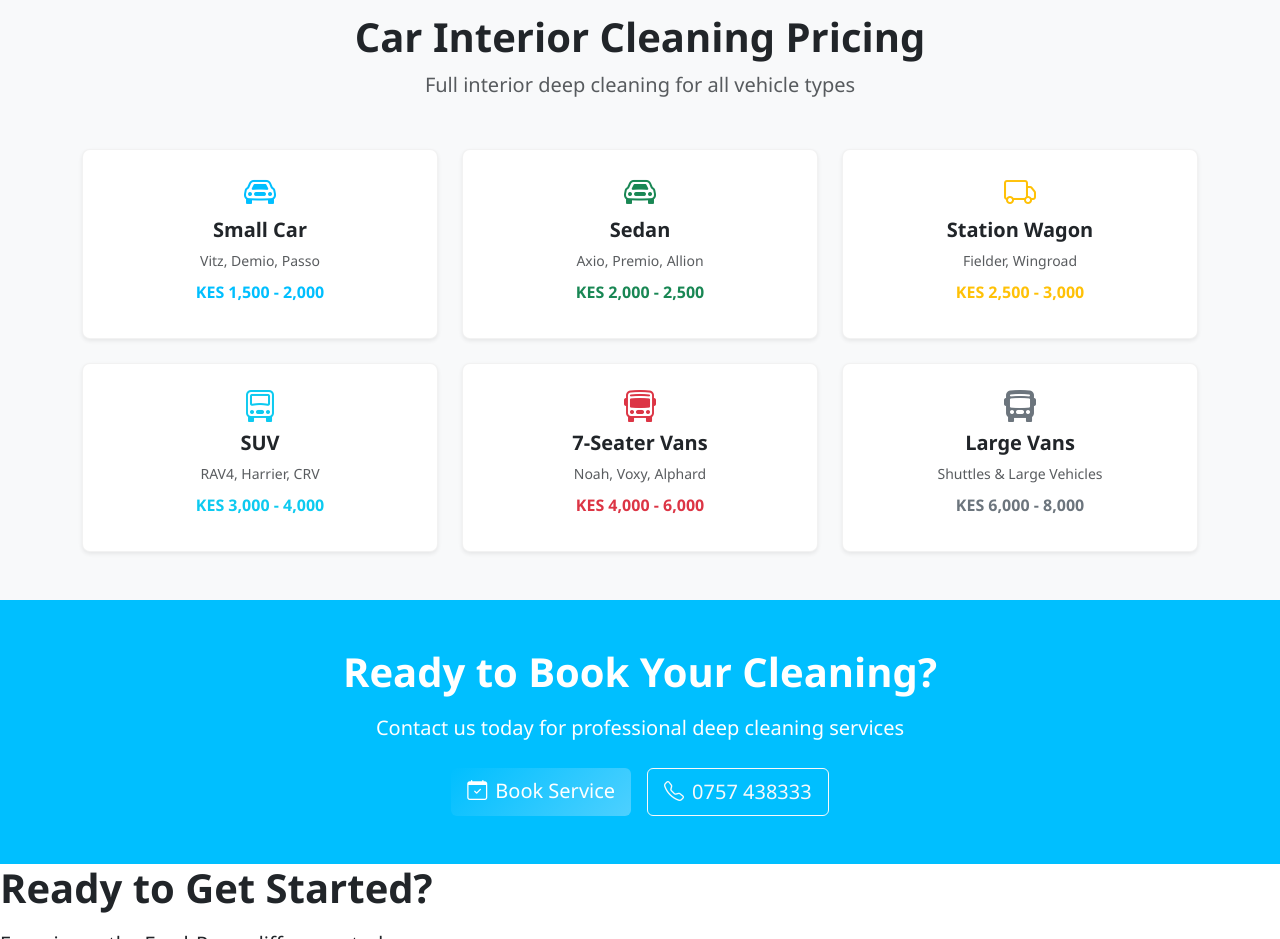
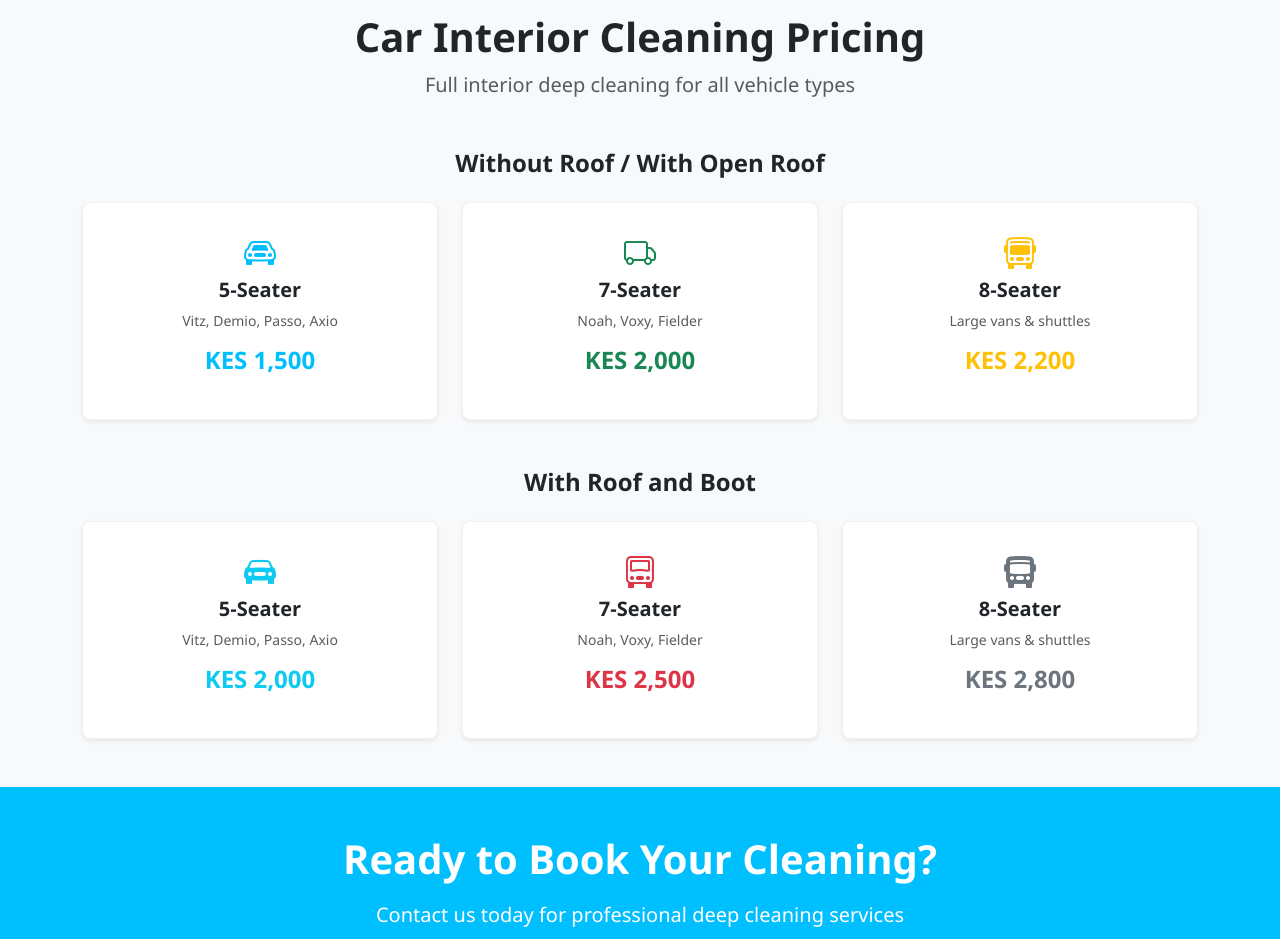
Before and after one commit to Morrisngugi/BlueWave-Aquapro, a plain HTML site: page services.html in a window 1280 px wide. Shown: the part 1460-2399 px from the top of the page. Drawn offline with nearby package versions, Linux system fonts and the light colour scheme.

Commit message:
Update service descriptions and pricing for sofa and car cleaning

```diff
--- a/services.html
+++ b/services.html
@@ -66,7 +66,7 @@
                     <div class="service-icon text-primary mb-3">
                         <i class="bi bi-couch-fill"></i>
                     </div>
-                    <h4 class="fw-bold mb-3">Sofa Deep Cleaning</h4>
+                    <h4 class="fw-bold mb-3">Sofa Cleaning</h4>
                     <p class="text-muted mb-4">Professional shampooing, steam cleaning, and stain removal for all types of sofas and furniture. Safe for fabrics and leather.</p>
                     <ul class="list-unstyled mb-4">
                         <li><i class="bi bi-check2 text-success me-2"></i>Deep shampooing & steaming</li>
@@ -75,8 +75,10 @@
                         <li><i class="bi bi-check2 text-success me-2"></i>On-site service available</li>
                     </ul>
                     <div class="pricing">
-                        <span class="text-primary fw-bold">KES 1,500 - 3,000</span>
-                        <p class="text-muted small mb-0">5-6 seater sofas</p>
+                        <p class="mb-2"><strong>Deep Cleaning:</strong> <span class="text-primary fw-bold">KES 300/seater</span></p>
+                        <p class="text-muted small mb-2">(3 seater: KES 900)</p>
+                        <p class="mb-2"><strong>Dry Vacuum:</strong> <span class="text-primary fw-bold">KES 150/seater</span></p>
+                        <p class="text-muted small mb-0">(3 seater: KES 450)</p>
                     </div>
                 </div>
             </div>
@@ -196,53 +198,65 @@
             <h2 class="display-6 fw-bold">Car Interior Cleaning Pricing</h2>
             <p class="lead text-muted">Full interior deep cleaning for all vehicle types</p>
         </div>
-        <div class="row g-4">
+
+        <!-- Without Roof / With Open Roof -->
+        <div class="mb-5">
+            <h4 class="fw-bold text-center mb-4">Without Roof / With Open Roof</h4>
+            <div class="row g-4 justify-content-center">
                 <div class="col-md-4 col-sm-6">
-                <div class="addon-card text-center p-3 bg-white rounded-3 shadow-sm h-100">
-                    <i class="bi bi-car-front text-primary fs-2 mb-2"></i>
-                    <h5 class="fw-bold">Small Car</h5>
-                    <p class="text-muted small mb-2">Vitz, Demio, Passo</p>
-                    <p class="fw-bold text-primary">KES 1,500 - 2,000</p>
+                    <div class="addon-card text-center p-4 bg-white rounded-3 shadow-sm h-100">
+                        <i class="bi bi-car-front text-primary fs-2 mb-3"></i>
+                        <h5 class="fw-bold">5-Seater</h5>
+                        <p class="text-muted small mb-2">Vitz, Demio, Passo, Axio</p>
+                        <p class="fw-bold text-primary fs-4">KES 1,500</p>
                     </div>
                 </div>
                 <div class="col-md-4 col-sm-6">
-                <div class="addon-card text-center p-3 bg-white rounded-3 shadow-sm h-100">
-                    <i class="bi bi-car-front text-success fs-2 mb-2"></i>
-                    <h5 class="fw-bold">Sedan</h5>
-                    <p class="text-muted small mb-2">Axio, Premio, Allion</p>
-                    <p class="fw-bold text-success">KES 2,000 - 2,500</p>
+                    <div class="addon-card text-center p-4 bg-white rounded-3 shadow-sm h-100">
+                        <i class="bi bi-truck text-success fs-2 mb-3"></i>
+                        <h5 class="fw-bold">7-Seater</h5>
+                        <p class="text-muted small mb-2">Noah, Voxy, Fielder</p>
+                        <p class="fw-bold text-success fs-4">KES 2,000</p>
                     </div>
                 </div>
                 <div class="col-md-4 col-sm-6">
-                <div class="addon-card text-center p-3 bg-white rounded-3 shadow-sm h-100">
-                    <i class="bi bi-truck text-warning fs-2 mb-2"></i>
-                    <h5 class="fw-bold">Station Wagon</h5>
-                    <p class="text-muted small mb-2">Fielder, Wingroad</p>
-                    <p class="fw-bold text-warning">KES 2,500 - 3,000</p>
+                    <div class="addon-card text-center p-4 bg-white rounded-3 shadow-sm h-100">
+                        <i class="bi bi-bus-front text-warning fs-2 mb-3"></i>
+                        <h5 class="fw-bold">8-Seater</h5>
+                        <p class="text-muted small mb-2">Large vans & shuttles</p>
+                        <p class="fw-bold text-warning fs-4">KES 2,200</p>
+                    </div>
+                </div>
+            </div>
+        </div>
+
+        <!-- With Roof and Boot -->
+        <div>
+            <h4 class="fw-bold text-center mb-4">With Roof and Boot</h4>
+            <div class="row g-4 justify-content-center">
+                <div class="col-md-4 col-sm-6">
+                    <div class="addon-card text-center p-4 bg-white rounded-3 shadow-sm h-100">
+                        <i class="bi bi-car-front-fill text-info fs-2 mb-3"></i>
+                        <h5 class="fw-bold">5-Seater</h5>
+                        <p class="text-muted small mb-2">Vitz, Demio, Passo, Axio</p>
+                        <p class="fw-bold text-info fs-4">KES 2,000</p>
                     </div>
                 </div>
                 <div class="col-md-4 col-sm-6">
-                <div class="addon-card text-center p-3 bg-white rounded-3 shadow-sm h-100">
-                    <i class="bi bi-truck-front text-info fs-2 mb-2"></i>
-                    <h5 class="fw-bold">SUV</h5>
-                    <p class="text-muted small mb-2">RAV4, Harrier, CRV</p>
-                    <p class="fw-bold text-info">KES 3,000 - 4,000</p>
+                    <div class="addon-card text-center p-4 bg-white rounded-3 shadow-sm h-100">
+                        <i class="bi bi-truck-front text-danger fs-2 mb-3"></i>
+                        <h5 class="fw-bold">7-Seater</h5>
+                        <p class="text-muted small mb-2">Noah, Voxy, Fielder</p>
+                        <p class="fw-bold text-danger fs-4">KES 2,500</p>
                     </div>
                 </div>
                 <div class="col-md-4 col-sm-6">
-                <div class="addon-card text-center p-3 bg-white rounded-3 shadow-sm h-100">
-                    <i class="bi bi-bus-front text-danger fs-2 mb-2"></i>
-                    <h5 class="fw-bold">7-Seater Vans</h5>
-                    <p class="text-muted small mb-2">Noah, Voxy, Alphard</p>
-                    <p class="fw-bold text-danger">KES 4,000 - 6,000</p>
+                    <div class="addon-card text-center p-4 bg-white rounded-3 shadow-sm h-100">
+                        <i class="bi bi-bus-front-fill text-secondary fs-2 mb-3"></i>
+                        <h5 class="fw-bold">8-Seater</h5>
+                        <p class="text-muted small mb-2">Large vans & shuttles</p>
+                        <p class="fw-bold text-secondary fs-4">KES 2,800</p>
                     </div>
-            </div>
-            <div class="col-md-4 col-sm-6">
-                <div class="addon-card text-center p-3 bg-white rounded-3 shadow-sm h-100">
-                    <i class="bi bi-bus-front-fill text-secondary fs-2 mb-2"></i>
-                    <h5 class="fw-bold">Large Vans</h5>
-                    <p class="text-muted small mb-2">Shuttles & Large Vehicles</p>
-                    <p class="fw-bold text-secondary">KES 6,000 - 8,000</p>
                 </div>
             </div>
         </div>
```
Lines whose indentation alone changed are shown as unchanged.
